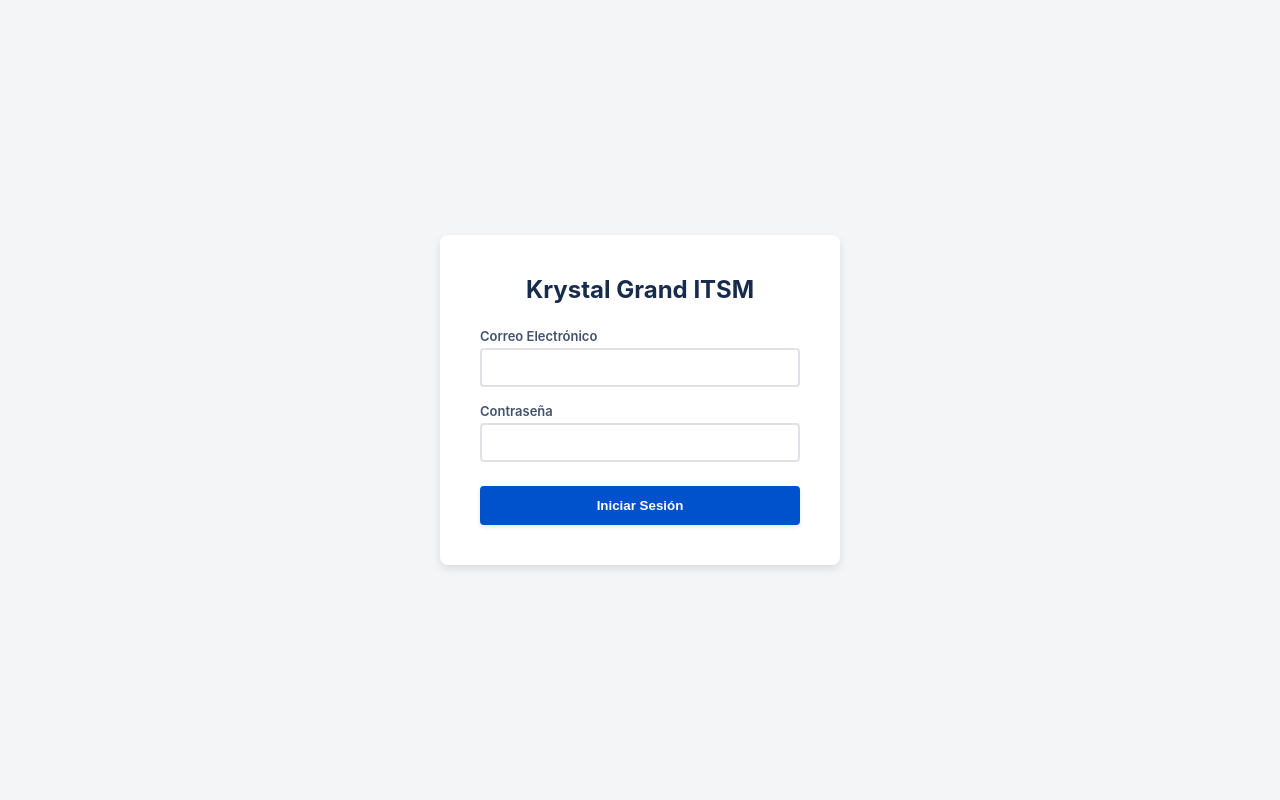
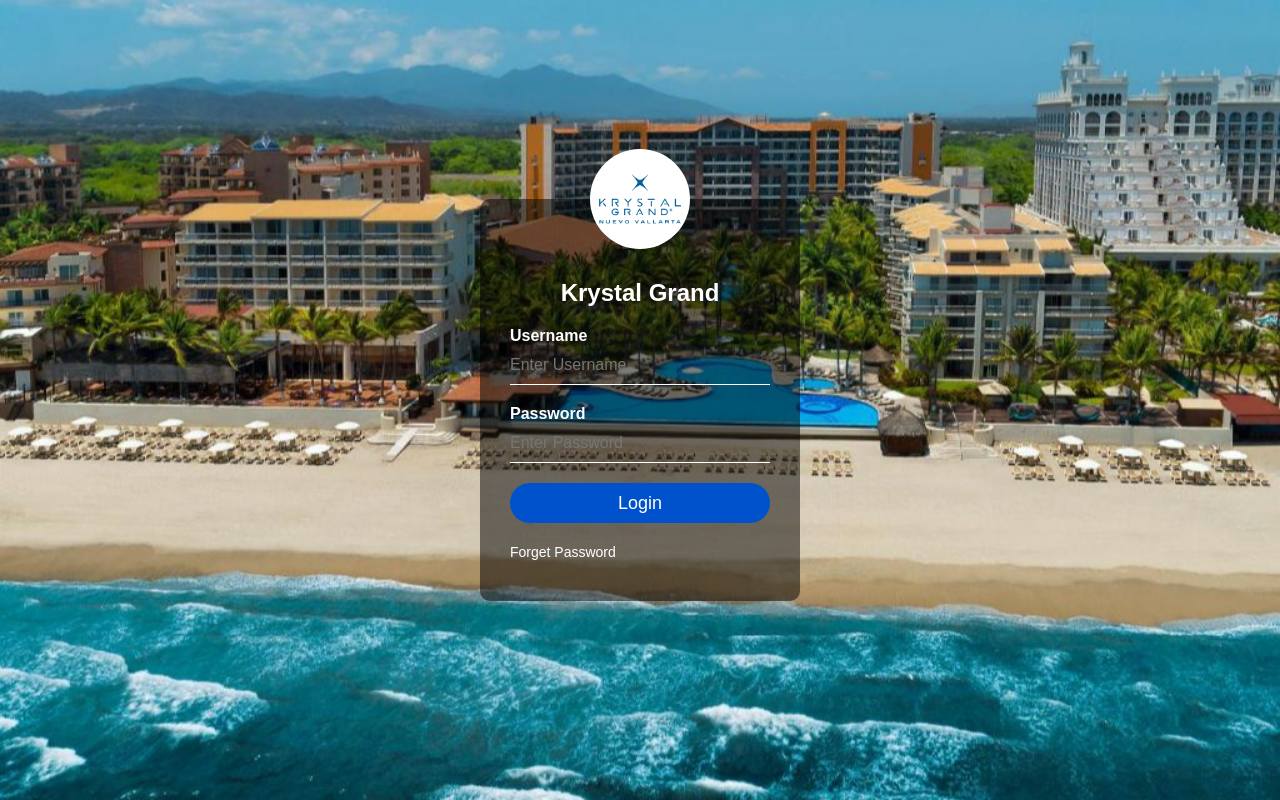
Before and after one commit to Bryan28-11/helpdesk-krystal, a React app in the folder frontend/: page / in a window 1280 px wide. Built offline with nearby package versions, Linux system fonts and the light colour scheme; the HTML template or start-up script is replaced by a standard one.

Commit message:
Primer commit: Sistema ITSM Krystal Grand completo

```diff
--- a/frontend/src/pages/Login.jsx
+++ b/frontend/src/pages/Login.jsx
@@ -1,99 +1,94 @@
 import React, { useState } from 'react';
 import { useNavigate } from 'react-router-dom';
+import logoKrystal from '../assets/Logo-1.png';
+import fondoHotel from '../assets/fondo.jpg';
+import './styles/Login.css';
 
 export default function Login() {
-    const [credenciales, setCredenciales] = useState({ email: '', password: '' });
+    const [username, setUsername] = useState('');
+    const [password, setPassword] = useState('');
     const [error, setError] = useState('');
-    const [cargando, setCargando] = useState(false);
     const navigate = useNavigate();
 
-    const handleChange = (e) => {
-        setCredenciales({ ...credenciales, [e.target.name]: e.target.value });
-    };
-
-    const handleSubmit = async (e) => {
+    const handleLogin = async (e) => {
         e.preventDefault();
         setError('');
-        setCargando(true);
 
         try {
-            const respuesta = await fetch('https://helpdesk-krystal.onrender.com/api/auth/login', {
+            const response = await fetch('https://helpdesk-krystal.onrender.com/api/login', {
                 method: 'POST',
-                headers: {
-                    'Content-Type': 'application/json',
-                },
-                body: JSON.stringify(credenciales)
+                headers: { 'Content-Type': 'application/json' },
+                body: JSON.stringify({ username, password })
             });
 
-            if (respuesta.ok) {
-                const datos = await respuesta.json();
+            const contentType = response.headers.get("content-type");
+            if (!contentType || !contentType.includes("application/json")) {
+                throw new Error("Error en el servidor. Verifica la ruta o el estado del backend.");
+            }
 
-                // GUARDAMOS EL TOKEN Y LOS DATOS DEL USUARIO
-                localStorage.setItem('token', datos.token);
-                localStorage.setItem('nombre', datos.usuario.nombre);
-                localStorage.setItem('departamento', datos.usuario.departamento);
-                localStorage.setItem('rol', datos.usuario.rol);
+            const data = await response.json();
 
-                // Redirigimos al panel principal
+            if (response.ok) {
+                localStorage.setItem('token', data.token);
+                localStorage.setItem('rol', data.rol);
+                localStorage.setItem('nombre', data.nombre || username);
                 navigate('/dashboard');
             } else {
-                const errorData = await respuesta.json();
-                setError(errorData.error || 'Credenciales incorrectas.');
+                setError(data.mensaje || 'Credenciales incorrectas');
             }
-        } catch (error) {
-            setError('Error de conexión con el servidor.');
-        } finally {
-            setCargando(false);
+        } catch (err) {
+            console.error('Error de conexión:', err);
+            setError(err.message || 'No se pudo conectar con el servidor.');
         }
     };
 
     return (
-        <div style={{ display: 'flex', justifyContent: 'center', alignItems: 'center', height: '100vh', background: '#f4f5f7' }}>
-            <div style={{ background: '#fff', padding: '40px', borderRadius: '8px', boxShadow: '0 4px 8px rgba(0,0,0,0.1)', width: '100%', maxWidth: '400px' }}>
-                <h2 style={{ textAlign: 'center', marginBottom: '24px', color: '#172b4d' }}>Krystal Grand ITSM</h2>
-                <form onSubmit={handleSubmit} style={{ display: 'flex', flexDirection: 'column', gap: '16px' }}>
-                    <div>
-                        <label style={{ display: 'block', fontSize: '13px', fontWeight: '600', color: '#42526e', marginBottom: '4px' }}>
-                            Correo Electrónico
-                        </label>
+        <div
+            className="login-container-wrapper"
+            style={{
+                backgroundImage: `url(${fondoHotel})`,
+                backgroundAttachment: 'fixed',
+                backgroundPosition: 'center',
+                backgroundSize: 'cover',
+                backgroundRepeat: 'no-repeat',
+                minHeight: '100vh',
+                position: 'relative',
+                width: '100%'
+            }}
+        >
+            <section className="login-box">
+                <img src={logoKrystal} alt="Logo Krystal Grand" className="logo" />
+                <h1>Krystal Grand</h1>
+
+                {error && <div className="error-mensaje">{error}</div>}
+
+                <form onSubmit={handleLogin}>
+                    <p>Username</p>
                     <input
-                            type="email"
-                            name="email"
-                            value={credenciales.email}
-                            onChange={handleChange}
+                        type="text"
+                        name="username"
+                        placeholder="Enter Username"
+                        value={username}
+                        onChange={(e) => setUsername(e.target.value)}
                         required
-                            style={{ width: '100%', padding: '10px', border: '2px solid #dfe1e6', borderRadius: '4px', outline: 'none' }}
                     />
-                    </div>
-                    <div>
-                        <label style={{ display: 'block', fontSize: '13px', fontWeight: '600', color: '#42526e', marginBottom: '4px' }}>
-                            Contraseña
-                        </label>
+
+                    <p>Password</p>
                     <input
                         type="password"
                         name="password"
-                            value={credenciales.password}
-                            onChange={handleChange}
+                        placeholder="Enter Password"
+                        value={password}
+                        onChange={(e) => setPassword(e.target.value)}
                         required
-                            style={{ width: '100%', padding: '10px', border: '2px solid #dfe1e6', borderRadius: '4px', outline: 'none' }}
                     />
-                    </div>
 
-                    {error && (
-                        <div style={{ color: '#de350b', fontSize: '14px', background: '#ffebe6', padding: '10px', borderRadius: '4px', fontWeight: '500' }}>
-                            {error}
-                        </div>
-                    )}
-
-                    <button
-                        type="submit"
-                        disabled={cargando}
-                        style={{ background: '#0052cc', color: '#fff', border: 'none', padding: '12px', borderRadius: '4px', cursor: 'pointer', fontWeight: 'bold', marginTop: '8px' }}
-                    >
-                        {cargando ? 'Iniciando...' : 'Iniciar Sesión'}
-                    </button>
+                    <input type="submit" name="submit" value="Login" />
+                    <a href="#forgot" onClick={(e) => { e.preventDefault(); alert("Contacte al administrador de sistemas."); }}>
+                        Forget Password
+                    </a>
                 </form>
-            </div>
+            </section>
         </div>
     );
 }
--- a/frontend/src/pages/styles/Login.css
+++ b/frontend/src/pages/styles/Login.css
@@ -1,119 +1,110 @@
-/* src/pages/styles/Login.css */
-.login-wrapper {
-  display: flex;
-  min-height: 100vh;
-  width: 100vw;
-  background-color: var(--white);
+* {
+    margin: 0;
+    padding: 0;
+    box-sizing: border-box;
 }
 
-/* MITAD IZQUIERDA: Marca corporativa */
-.login-left {
-  flex: 1;
-  background: linear-gradient(135deg, #0c2a6b 0%, #123a8f 100%);
-  display: flex;
-  flex-direction: column;
-  align-items: center;
-  justify-content: center;
-  padding: 40px;
-  color: white;
+body {
+    background-image: url('../assets/fondo.jpg');
+    background-attachment: fixed;
+    background-position: center;
+    background-size: cover;
+    background-repeat: no-repeat;
+    font-family: sans-serif;
+    min-height: 100vh;
+    position: relative;
 }
 
-.login-left-logo {
-  font-size: 48px;
-  font-weight: 800;
-  letter-spacing: 2px;
-  margin-bottom: 16px;
-}
-
-.login-left-text {
-  font-size: 16px;
-  font-weight: 400;
-  color: rgba(255, 255, 255, 0.8);
-  text-align: center;
-  max-width: 400px;
-  line-height: 1.5;
-}
-
-/* MITAD DERECHA: Formulario */
-.login-right {
-  flex: 1;
-  display: flex;
-  align-items: center;
-  justify-content: center;
-  background: var(--white);
+.login-container-wrapper {
+    width: 100%;
+    min-height: 100vh;
+    position: relative;
 }
 
 .login-box {
-  width: 100%;
-  max-width: 380px;
-  padding: 40px;
+    width: 320px;
+    background: rgba(0, 0, 0, 0.5);
+    color: #fff;
+    top: 50%;
+    left: 50%;
+    position: absolute;
+    transform: translate(-50%, -50%);
+    padding: 80px 30px 40px 30px;
+    border-radius: 10px;
 }
 
-.login-box h2 {
-  font-size: 24px;
-  color: var(--text-dark);
-  margin-bottom: 8px;
+.logo {
+    width: 100px;
+    height: 100px;
+    border-radius: 50%;
+    position: absolute;
+    top: -50px;
+    left: calc(50% - 50px);
+    object-fit: cover;
+    background: #fff;
+}
+
+h1 {
+    margin: 0;
+    padding: 0 0 20px;
+    text-align: center;
+    font-size: 24px;
 }
 
 .login-box p {
-  color: var(--text-light);
-  font-size: 14px;
-  margin-bottom: 32px;
+    margin: 0;
+    padding: 0;
+    font-weight: bold;
 }
 
-.login-form-group {
-  margin-bottom: 20px;
+.login-box input {
+    width: 100%;
+    margin-bottom: 20px;
 }
 
-.login-form-group label {
-  display: block;
-  font-size: 12px;
-  font-weight: 600;
-  color: var(--text-light);
-  margin-bottom: 8px;
+.login-box input[type="text"],
+.login-box input[type="password"] {
+    border: none;
+    border-bottom: 1px solid #fff;
+    background: transparent;
+    outline: none;
+    height: 40px;
+    color: #fff;
+    font-size: 16px;
 }
 
-.login-input {
-  width: 100%;
-  padding: 12px 14px;
-  font-size: 14px;
-  color: var(--text-dark);
-  background: #fafbfc;
-  border: 2px solid #dfe1e6;
-  border-radius: 4px;
-  outline: none;
-  transition: background 0.2s, border-color 0.2s;
+.login-box input[type="submit"] {
+    border: none;
+    outline: none;
+    height: 40px;
+    background: #0052cc; /* Ajustado al azul institucional Krystal */
+    color: #fff;
+    font-size: 18px;
+    border-radius: 20px;
 }
 
-.login-input:focus {
-  background: #ffffff;
-  border-color: #0052cc;
+.login-box input[type="submit"]:hover {
+    cursor: pointer;
+    background: #39abdc;
+    color: #000;
 }
 
-.btn-login {
-  width: 100%;
-  background: #0052cc;
-  color: white;
-  border: none;
-  padding: 12px;
-  font-size: 14px;
-  font-weight: 600;
-  border-radius: 4px;
-  cursor: pointer;
-  margin-top: 12px;
-  transition: background 0.2s;
+.login-box a {
+    text-decoration: none;
+    font-size: 14px;
+    color: #fff;
 }
 
-.btn-login:hover {
-  background: #0747a6;
+.login-box a:hover {
+    color: #39abdc;
 }
 
-/* Responsividad para celulares */
-@media(max-width: 768px) {
-  .login-wrapper {
-    flex-direction: column;
-  }
-  .login-left {
-    padding: 60px 20px;
-  }
+.error-mensaje {
+    background-color: rgba(255, 0, 0, 0.3);
+    color: #ffcccc;
+    padding: 8px;
+    border-radius: 4px;
+    font-size: 13px;
+    text-align: center;
+    margin-bottom: 15px;
 }
```
Also changed, not shown: frontend/src/assets/fondo.jpg (added), frontend/src/pages/assets/fondo.jpg (added). Lines whose indentation alone changed are shown as unchanged.
